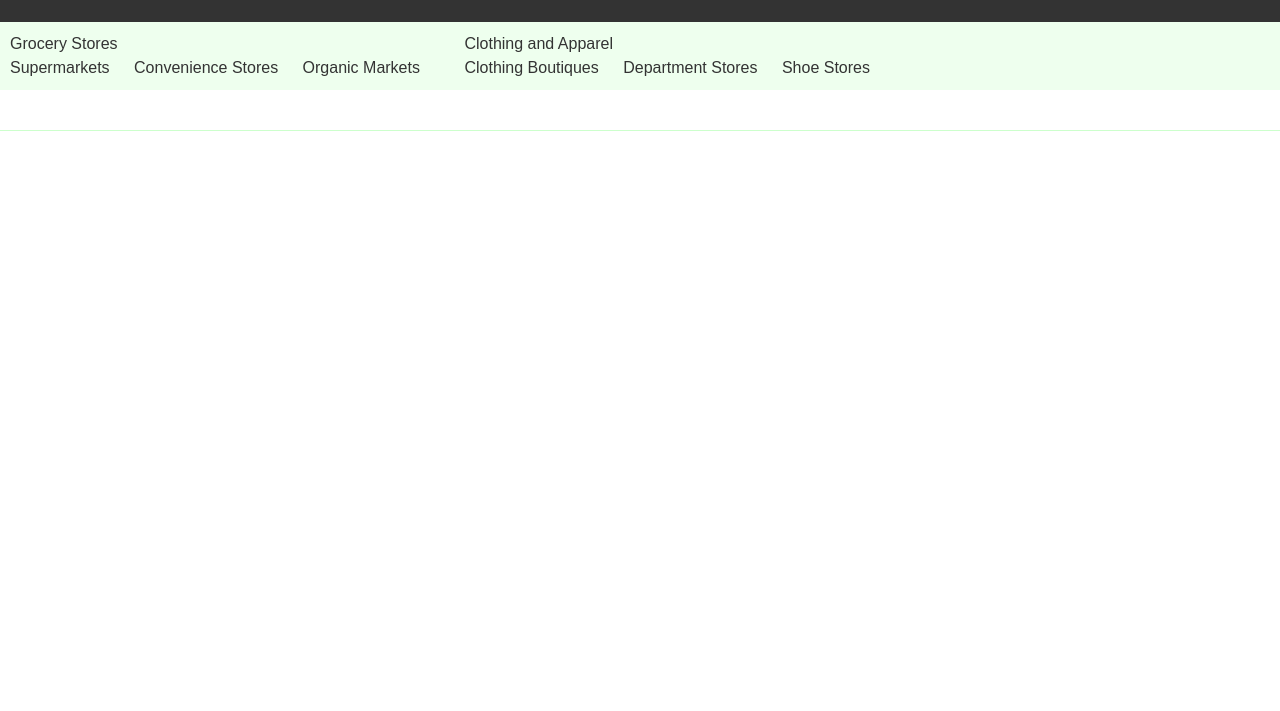
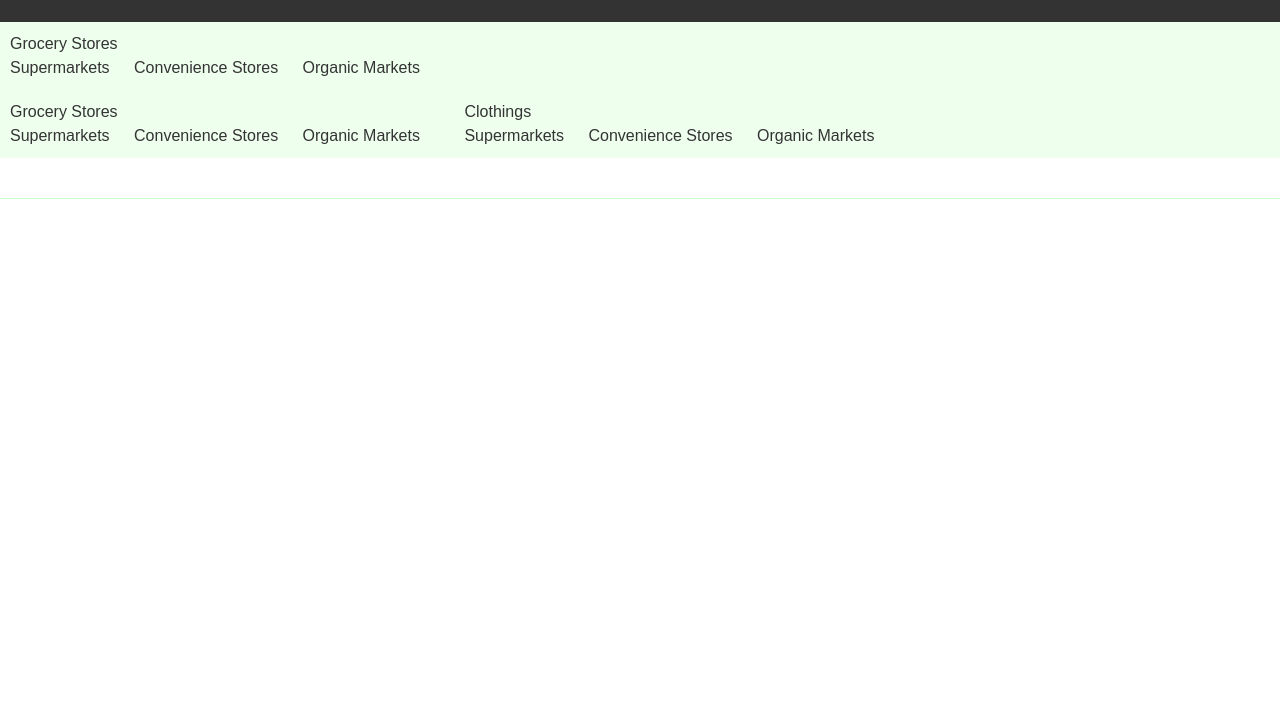
Before and after one commit to javvadanappalam/findmyshop, a plain HTML site: page index.html in a window 1280 px wide. Shown: the part 89-800 px from the top of the page. Drawn offline with Linux system fonts and the light colour scheme.

Commit message:
Update index.html

```diff
--- a/index.html
+++ b/index.html
@@ -10,24 +10,41 @@
     <header>
         <h1>Shop Navigator</h1>
     </header>
-
- <nav id="shopTypes">
+    <nav id="shopTypes">
     <div class="container">
         <ul>
-            <li>
-                <a href="#" onclick="loadShops('grocery')">Grocery Stores</a>
+            <li class="main-category" onclick="toggleSubcategories(this)">
+                <a href="#">Grocery Stores</a>
                 <ul class="subcategories">
                     <li><a href="#" onclick="loadShops('supermarkets')">Supermarkets</a></li>
                     <li><a href="#" onclick="loadShops('convenience')">Convenience Stores</a></li>
                     <li><a href="#" onclick="loadShops('organic')">Organic Markets</a></li>
                 </ul>
             </li>
-            <li>
-                <a href="#" onclick="loadShops('clothing')">Clothing and Apparel</a>
+            <!-- Repeat similar structure for other shop types -->
+            <!-- ... -->
+        </ul>
+    </div>
+</nav>
+
+ <nav id="shopTypes">
+    <div class="container">
+        <ul>
+           <li class="main-category" onclick="toggleSubcategories(this)">
+                <a href="#">Grocery Stores</a>
                 <ul class="subcategories">
-                    <li><a href="#" onclick="loadShops('boutiques')">Clothing Boutiques</a></li>
-                    <li><a href="#" onclick="loadShops('department')">Department Stores</a></li>
-                    <li><a href="#" onclick="loadShops('shoe')">Shoe Stores</a></li>
+                    <li><a href="#" onclick="loadShops('supermarkets')">Supermarkets</a></li>
+                    <li><a href="#" onclick="loadShops('convenience')">Convenience Stores</a></li>
+                    <li><a href="#" onclick="loadShops('organic')">Organic Markets</a></li>
+                </ul>
+            </li>
+            </li>
+            <li class="main-category" onclick="toggleSubcategories(this)">
+                <a href="#">Clothings</a>
+                <ul class="subcategories">
+                    <li><a href="#" onclick="loadShops('supermarkets')">Supermarkets</a></li>
+                    <li><a href="#" onclick="loadShops('convenience')">Convenience Stores</a></li>
+                    <li><a href="#" onclick="loadShops('organic')">Organic Markets</a></li>
                 </ul>
             </li>
             <!-- Repeat similar structure for other shop types -->
```
